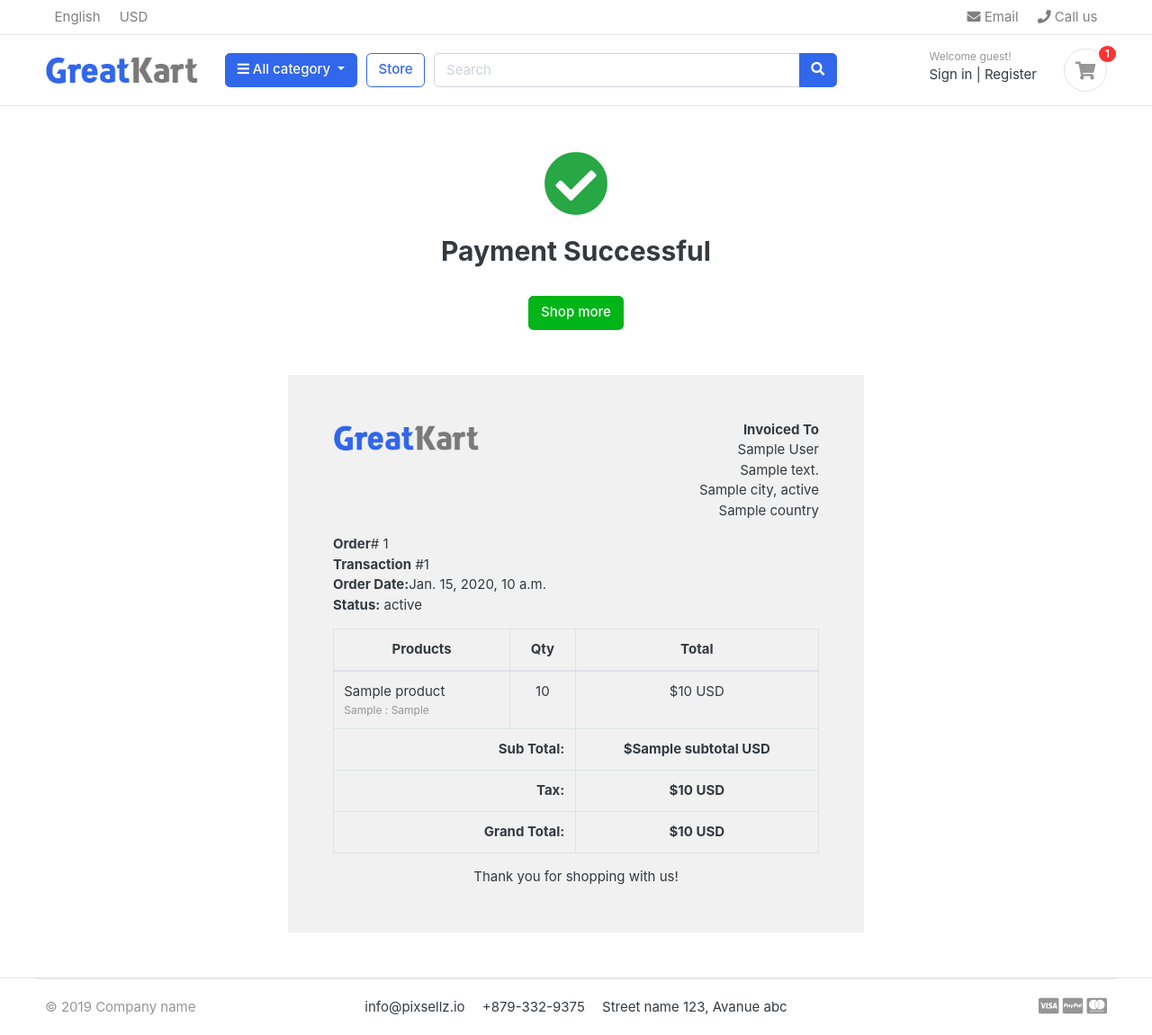
After one commit to divya1298/Ecommerce-Django, a Django app: template templates/orders/order_complete.html in a window 1280 px wide. The commit adds this page. Shown: the whole page at 90% size. Run offline with Django 4.2, Linux system fonts and the light colour scheme; the template is opened without the code that fills it: most values are stand-ins (such as "Sample title", 1, 10 or a date in 2020); some libraries are stand-ins or nearby versions; some web fonts are replaced.

Commit message:
Order functionalities

```diff
--- a/orders/urls.py
+++ b/orders/urls.py
@@ -4,4 +4,5 @@ from . import views
 urlpatterns = [
     path('place_order/', views.place_order, name='place_order'),
     path('payments/', views.payments, name='payments'),
+    path('order_complete/', views.order_complete, name='order_complete'),
 ]
--- a/templates/base.html
+++ b/templates/base.html
@@ -28,7 +28,7 @@
 <!-- custom javascript -->
 <script src="{% static 'js/script.js' %}" type="text/javascript"></script>
 <!-- Paypal -->
-<script src="https://www.paypal.com/sdk/js?client-id=AXrypTyWqlAWt5XZeTdlGrWDTrHNTDYlLBOjA-JU50dDkbK4abkH0IoG5AYt5VN7J4IcpmbR6UjjMPY_EFOG6O&currency=USD"></script>
+<script src="https://www.paypal.com/sdk/js?client-id=AXrypTyWqlAWt5XZeTdlGrWDTrHNTDYlLBOjA-JU50dDkbK4abkH0IoG5AYt5VN7J4IcpmbR6UjjMPY_&currency=USD"></script>
 
 <script type="text/javascript">
 /// some script
--- /dev/null
+++ b/templates/orders/order_complete.html
@@ -0,0 +1,116 @@
+{% extends 'base.html' %}
+
+{% load static %}
+{% block content %}
+
+<div class="container" style="margin-top: 50px;">
+    <center><i class="fas fa-check-circle" style="font-size: 72px;margin-bottom: 20px;color: #28A745;"></i></center>
+    <h2 class="text-center">Payment Successful</h2>
+	<br>
+	<div class="text-center">
+		<a href="{% url 'store' %}" class="btn btn-success">Shop more</a>
+	</div>
+</div>
+
+<div class="container" style="margin: 0 auto;width: 50%;padding: 50px;background: #f1f1f1;margin-top: 50px;margin-bottom: 50px;">
+    <div class="row invoice row-printable">
+        <div class="col-md-12">
+            <!-- col-lg-12 start here -->
+            <div class="panel panel-default plain" id="dash_0">
+                <!-- Start .panel -->
+                <div class="panel-body p30">
+                    <div class="row">
+                        <!-- Start .row -->
+                        <div class="col-lg-6">
+                            <!-- col-lg-6 start here -->
+                            <div class="invoice-logo"><img src="{% static '/images/logo.png' %}" alt="Invoice logo" style="max-height: 40px;"></div>
+                        </div>
+                        <!-- col-lg-6 end here -->
+                        <div class="col-lg-6">
+                            <!-- col-lg-6 start here -->
+                            <div class="invoice-from">
+                                <ul class="list-unstyled text-right">
+                                    <li><strong>Invoiced To</strong></li>
+                                    <li>{{order.full_name}}</li>
+                                    <li>{{order.full_address}}</li>
+                                    <li>{{order.city}}, {{order.state}}</li>
+                                    <li>{{order.country}}</li>
+                                </ul>
+                            </div>
+                        </div>
+                        <!-- col-lg-6 end here -->
+                        <div class="col-lg-12">
+                            <!-- col-lg-12 start here -->
+                            <div class="invoice-details mt25">
+                                <div class="well">
+                                    <ul class="list-unstyled mb0">
+                                        <li><strong>Order</strong># {{order_number}}</li>
+                                        <li><strong>Transaction</strong> #{{transID}}</li>
+                                        <li><strong>Order Date:</strong>{{order.created_at}}</li>
+                                        <li><strong>Status:</strong> {{payment.status}}</li>
+                                    </ul>
+                                </div>
+                            </div>
+
+                            <div class="invoice-items">
+                                <div class="table-responsive" style="overflow: hidden; outline: none;" tabindex="0">
+                                    <table class="table table-bordered">
+                                        <thead>
+                                            <tr>
+                                                <th class="per70 text-center">Products</th>
+                                                <th class="per5 text-center">Qty</th>
+                                                <th class="per25 text-center">Total</th>
+                                            </tr>
+                                        </thead>
+                                        <tbody>
+                                        {% for item in ordered_products %}
+                                            <tr>
+                                                <td>{{item.product.product_name}}
+                                                    <p class="text-muted small">
+      					                            {% if item.variations.all %}
+      						                        {% for i in item.variations.all %}
+      							                    {{ i.variation_category | capfirst }} : {{ i.variation_value | capfirst }} <br>
+      						                        {% endfor %}
+      					                            {% endif %}
+      			 	                                </p>
+                                                </td>
+                                                <td class="text-center">{{item.quantity}}</td>
+                                                <td class="text-center">${{item.product_price}} USD</td>
+                                            </tr>
+                                        {% endfor %}
+                                        </tbody>
+                                        <tfoot>
+                                            <tr>
+                                                <th colspan="2" class="text-right">Sub Total:</th>
+                                                <th class="text-center">${{subtotal}} USD</th>
+                                            </tr>
+                                            <tr>
+                                                <th colspan="2" class="text-right">Tax:</th>
+                                                <th class="text-center">${{order.tax}} USD</th>
+                                            </tr>
+
+                                            <tr>
+                                                <th colspan="2" class="text-right">Grand Total:</th>
+                                                <th class="text-center">${{order.order_total}} USD</th>
+                                            </tr>
+                                        </tfoot>
+                                    </table>
+                                </div>
+                            </div>
+                            <div class="invoice-footer mt25">
+                                <p class="text-center">Thank you for shopping with us!</p>
+                            </div>
+                        </div>
+                        <!-- col-lg-12 end here -->
+                    </div>
+                    <!-- End .row -->
+                </div>
+            </div>
+            <!-- End .panel -->
+        </div>
+        <!-- col-lg-12 end here -->
+    </div>
+    </div>
+
+
+{% endblock %}
--- a/templates/orders/payments.html
+++ b/templates/orders/payments.html
@@ -152,6 +152,7 @@
 	var csrftoken = getCookie('csrftoken');
 	var orderID = "{{order.order_number}}"
 	var payment_method = 'PayPal'
+	var redirect_url = "{% url 'order_complete' %}"
 	// Render the PayPal button into #paypal-button-container
 	paypal.Buttons({
 		style: {
```
Also changed, not shown: orders/admin.py (+16 -1 lines), orders/models.py (+9 -4 lines), orders/views.py (+91 -3 lines), store/views.py (+8 -6 lines), templates/orders/order_received_email.html (added, +9 -0 lines), orders/migrations/0004_remove_orderproduct_color_remove_orderproduct_size.py (added), orders/migrations/0005_remove_orderproduct_variation_and_more.py (added), orders/migrations/0006_rename_is_ordered_orderproduct_ordered.py (added).
